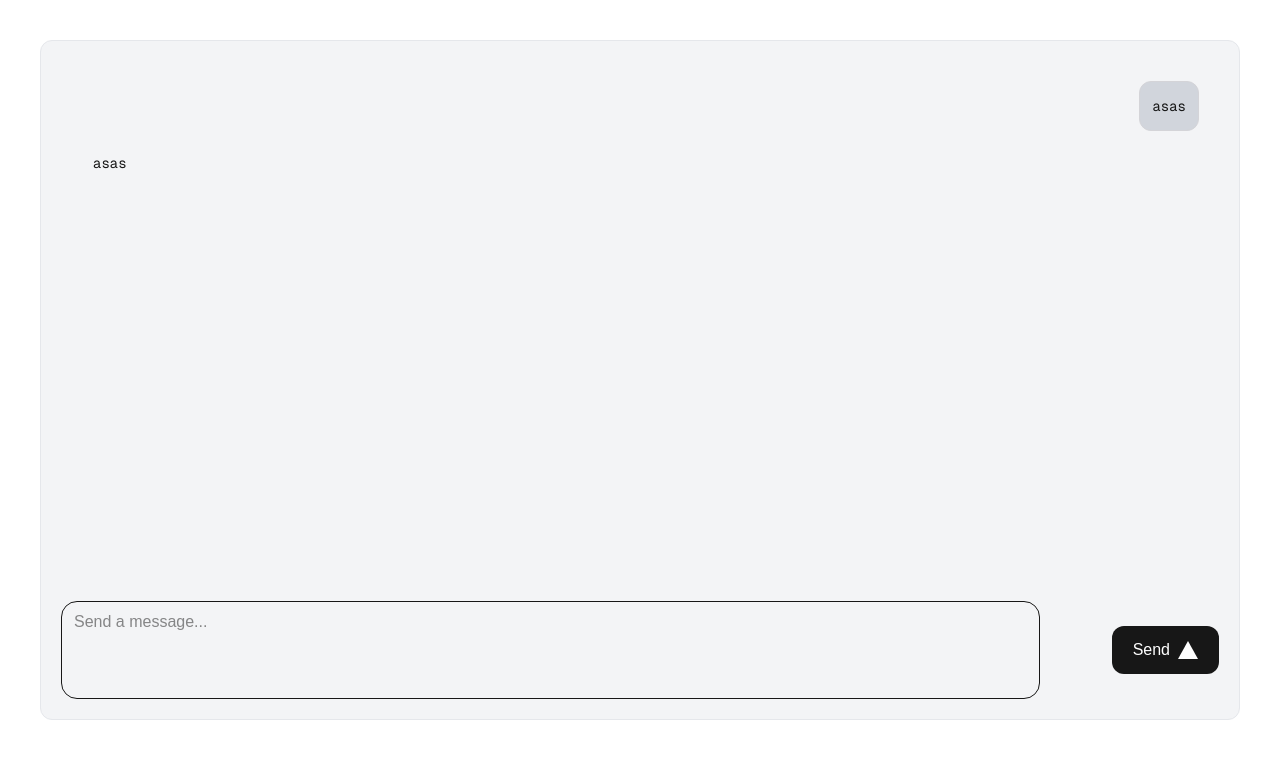
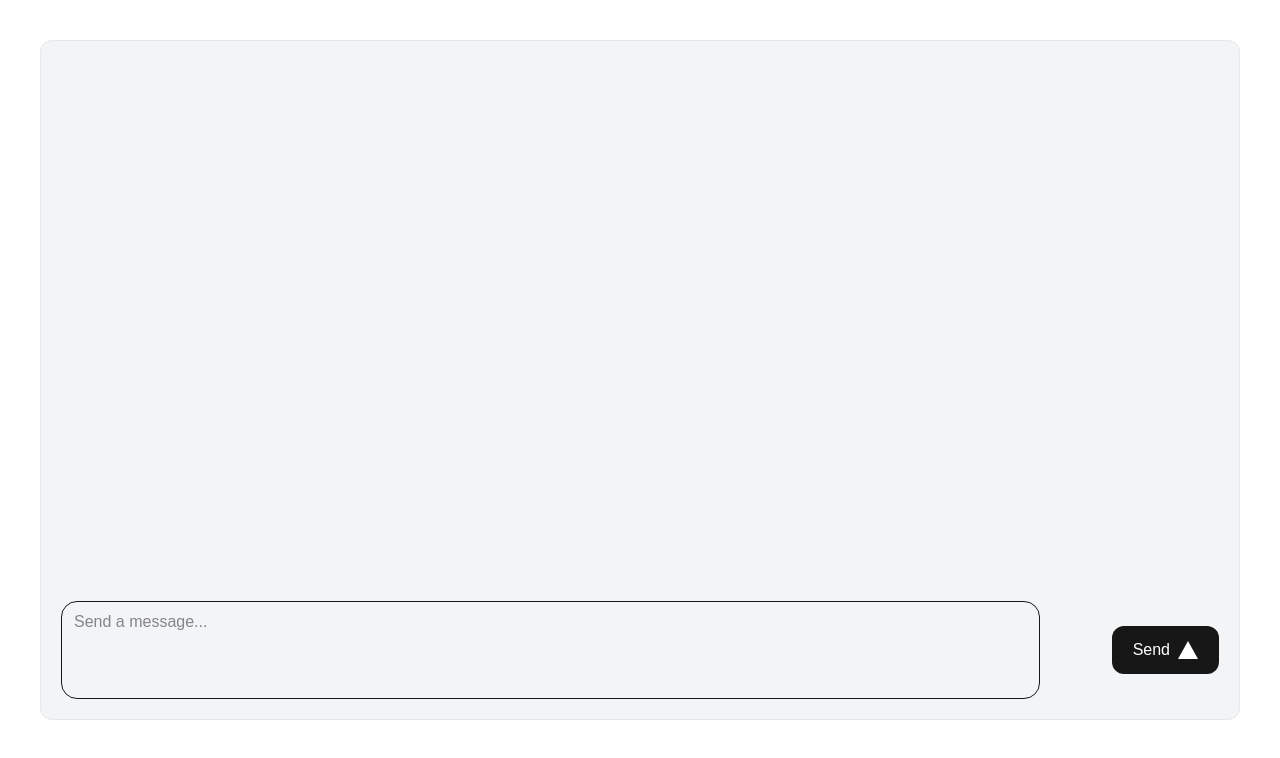
Before and after one commit to neuronas/ai-chat-test, a Next.js app: page / in a window 1280 px wide. Shown: the top 758 px of the page. Built offline with nearby package versions, Linux system fonts and the light colour scheme.

Commit message:
Implement useChat React hook

```diff
--- a/src/components/Chat.tsx
+++ b/src/components/Chat.tsx
@@ -1,39 +1,52 @@
 
 "use client"
 import Image from "next/image";
-import { useState } from 'react'
+import { useState, useRef } from 'react'
 import { callProvider } from '../actions/provider';
 import { Messages } from './Messages';
+import { useChat } from '@ai-sdk/react';
 
-export type Message = {
-  text: string;
-  type: "user" | "ai";
-}
 export function Chat() {
 
   const [question, setQuestion] = useState('');
-  const [msgHistory, setMsgHistory] = useState<Message[]>([{text:"asas", type: "user"}, {text:"asas", type: "ai"}]);
+  const inputRef = useRef<HTMLTextAreaElement>(null);
 
-  const handleAsk = async () => {
-    const newQuestion: Message = { text: question, type: "user" }
-    const newMsgHistory = [...msgHistory, newQuestion]
-    setMsgHistory(newMsgHistory)
-    setQuestion('')
+  const {
+    messages,
+    input,
+    handleInputChange,
+    append,
+    status,
+  } = useChat({
+    onError: (error) => {
+      console.log("error-----------", error)
+    }
+  });
 
-    const answer = await callProvider(question);
-    console.log("RR", answer)
-    const newMsg: Message = { text: answer, type: "ai" }
-    setMsgHistory([...newMsgHistory, newMsg])
-  };
+  async function handleSubmit(e: React.FormEvent<HTMLButtonElement>) {
+    e.preventDefault();
+    const userMessage = input.trim();
+    if (!userMessage) return;
+
+    // Add user's message
+    await append({ role: 'user', content: userMessage });
+
+    // Call Groq API
+    const answer = await callProvider(userMessage);
+
+    // Add AI response
+    await append({ role: 'assistant', content: answer });
+  }
 
   return (
     <div className="flex flex-col bg-gray-100 h-full rounded-xl mb-10 border border-gray-200">
-      <Messages msgHistory={msgHistory} />
+      <Messages msgHistory={messages} />
 
       <div className="flex gap-4 items-center w-full justify-end p-5">
         <textarea
-          value={question}
-          onChange={(e) => setQuestion(e.target.value)}
+          ref={inputRef}
+          value={input}
+          onChange={handleInputChange}
           className="flex w-full border border-input px-3 py-2 text-base ring-offset-background placeholder:text-muted-foreground focus-visible:outline-none focus-visible:ring-2 focus-visible:ring-ring disabled:cursor-not-allowed disabled:opacity-50 md:text-sm min-h-[24px] max-h-[calc(75dvh)] overflow-hidden resize-none rounded-2xl !text-base bg-muted pb-10 dark:border-zinc-700"
           placeholder="Send a message..."
         />
@@ -41,7 +54,7 @@ export function Chat() {
         <div className=" w-1/6">
           <button
             className="rounded-xl border border-solid border-transparent transition-colors flex items-center justify-center bg-foreground text-background gap-2 hover:bg-[#383838] dark:hover:bg-[#ccc] font-medium text-sm sm:text-base h-10 sm:h-12 px-4 sm:px-5 sm:w-auto ml-auto"
-            onClick={handleAsk}
+            onClick={handleSubmit}
           >
             Send
             <Image
--- a/src/components/Messages.tsx
+++ b/src/components/Messages.tsx
@@ -1,18 +1,18 @@
 
 "use client"
-import type { Message } from './Chat'
+import type { UIMessage } from 'ai';
 
-export function Messages({msgHistory}:{msgHistory: Message[]}) {
+export function Messages({msgHistory}:{msgHistory: UIMessage[] }) {
 
   return (
-    <div className="h-full p-10 ">
+    <div className="h-full p-10  overflow-y-scroll">
       <div className="text-sm/6 font-[family-name:var(--font-geist-mono)]">
         {msgHistory.map((item, k) => {
-          if (item.type === "user") {
+          if (item.role === "user") {
             return (<div key={k} className="flex text-right flex-row-reverse">
               <div key={k} className="flex border border-zinc-300 bg-gray-300 rounded-xl mb-2 p-3">
                 <span>
-                  {item.text}
+                  {item.content}
                 </span>
               </div>
             </div>)
@@ -20,7 +20,7 @@ export function Messages({msgHistory}:{msgHistory: Message[]}) {
             return (<div key={k} className="flex">
               <div key={k} className="flex mb-2 p-3">
                 <span>
-                  {item.text}
+                  {item.content}
                 </span>
               </div>
             </div>
```
